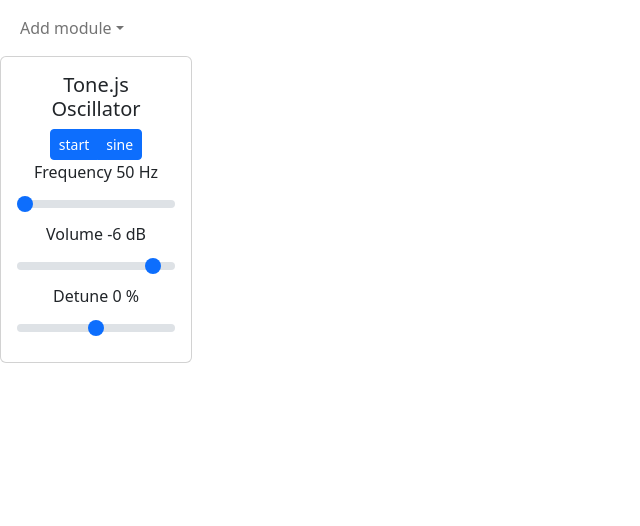
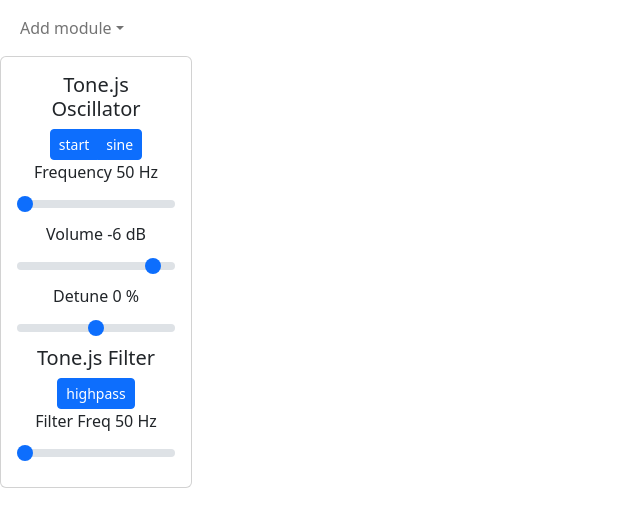
Before and after one commit to oaugele/ReactModSynth, a React (Create React App) app: page / in a window 1280 px wide. Shown: the top 526 px of the page, without its empty margins (0-640 px from the left). Built offline with nearby package versions, Linux system fonts and the light colour scheme.

Commit message:
filter added

```diff
--- a/src/components/ModuleContainer/ModuleContainer.tsx
+++ b/src/components/ModuleContainer/ModuleContainer.tsx
@@ -1,15 +1,24 @@
 import TonejsOscillator from "../TonejsOscillator/TonejsOscillator";
+import TonejsFilter from "../TonejsFilter/TonejsFilter";
+import { useState, useEffect, useRef } from "react";
 
 import Card from "react-bootstrap/Card";
 
 import "./ModuleContainer.css";
 
 function ModuleContainer() {
+    let [osc, setOsc] = useState({});
+
+    const callbackOsc = (childData: any) => {
+        setOsc(childData);
+    };
+
     return (
         <>
             <Card style={{ width: "12rem" }} className="module-container">
                 <Card.Body className="text-center">
                     <TonejsOscillator />
+                    <TonejsFilter /* parentCallback={callbackOsc} */ />
                 </Card.Body>
             </Card>
         </>
--- /dev/null
+++ b/src/components/TonejsFilter/TonejsFilter.tsx
@@ -0,0 +1,84 @@
+import { useState, useEffect, useRef } from "react";
+import { Filter } from "tone";
+
+import Card from "react-bootstrap/Card";
+import ListGroup from "react-bootstrap/ListGroup";
+import Button from "react-bootstrap/Button";
+import ButtonGroup from "react-bootstrap/ButtonGroup";
+
+import "./TonejsFilter.css";
+
+function TonejsFilter() {
+    let [type, setType] = useState("highpass");
+    let [filterFreq, setFilterFreq] = useState(50);
+    let [filterFreqSlider, setFilterFreqSlider] = useState(50);
+
+    const filter: any = useRef(null);
+
+    useEffect(() => {
+        filter.current = new Filter(filterFreq).toDestination();
+        /* osc.current.connect(filter.current); */
+    }, []);
+
+    console.log(filter.current);
+
+    function changeFilterFreq(e: any) {
+        setFilterFreq(e.target.value);
+        filter.current.frequency.value = Math.pow(filterFreq / 20, 1.55);
+        setFilterFreqSlider(
+            (filter.current.frequency.value = Math.pow(filterFreq / 20, 1.55))
+        );
+    }
+
+    function changeType() {
+        const expr = type;
+        switch (expr) {
+            case "highpass":
+                setType((filter.current.type = "lowpass"));
+                break;
+            case "lowpass":
+                setType((filter.current.type = "bandpass"));
+                break;
+            case "bandpass":
+                setType((filter.current.type = "highpass"));
+                break;
+
+            default:
+                setType((filter.current.type = "lowpass"));
+        }
+    }
+
+    return (
+        <>
+            <Card.Title>Tone.js Filter</Card.Title>
+            <ButtonGroup size="sm">
+                <Button
+                    className="osc-btn"
+                    variant="primary"
+                    onClick={() => {
+                        changeType();
+                    }}
+                >
+                    {type}
+                </Button>
+            </ButtonGroup>
+            <ListGroup.Item>
+                <label className="form-label" htmlFor="frequency">
+                    Filter Freq {filterFreqSlider.toFixed()} Hz
+                </label>
+                <input
+                    value={filterFreq}
+                    name="frequency"
+                    type="range"
+                    className="form-range"
+                    id="freqSlider"
+                    min="70"
+                    max="6000"
+                    onChange={changeFilterFreq}
+                />
+            </ListGroup.Item>
+        </>
+    );
+}
+
+export default TonejsFilter;
--- a/src/components/TonejsOscillator/TonejsOscillator.tsx
+++ b/src/components/TonejsOscillator/TonejsOscillator.tsx
@@ -1,5 +1,8 @@
 import { useState, useEffect, useRef } from "react";
 import { Oscillator } from "tone";
+import { Destination } from "tone";
+
+/* import { Filter } from "tone"; */
 
 import Card from "react-bootstrap/Card";
 import ListGroup from "react-bootstrap/ListGroup";
@@ -15,13 +18,22 @@ function TonejsOscillator() {
     let [freqSlider, setFreqSlider] = useState(freq);
     let [detune, setDetune] = useState(0);
     let [vol, setVol] = useState(-6);
+    /*     let [filterFreq, setFilterFreq] = useState(50);
+    let [filterFreqSlider, setFilterFreqSlider] = useState(freq); */
 
     const osc: any = useRef(null);
+    /* const filter: any = useRef(null); */
 
     useEffect(() => {
-        osc.current = new Oscillator(freq).toDestination();
+        osc.current = new Oscillator(freq);
         osc.current.type = type;
+        osc.current.connect(Destination);
     }, []);
+
+    /*   useEffect(() => {
+        filter.current = new Filter(filterFreq).toDestination();
+        osc.current.connect(filter.current);
+    }, []); */
 
     function oscToggle() {
         if (oscBtn === "start") {
@@ -35,15 +47,24 @@ function TonejsOscillator() {
             setOscBtn("mute");
         }
     }
-    console.log(osc.current);
+
+    //console.log(osc.current);
+
     function changeFreq(e: any) {
         setFreq(e.target.value);
         osc.current.frequency.value = Math.pow(freq / 20, 1.55);
         setFreqSlider(
             (osc.current.frequency.value = Math.pow(freq / 20, 1.55))
         );
-        console.log(osc.current.frequency.value);
     }
+
+    /*     function changeFilterFreq(e: any) {
+        setFilterFreq(e.target.value);
+        filter.current.frequency.value = Math.pow(filterFreq / 20, 1.55);
+        setFilterFreqSlider(
+            (filter.current.frequency.value = Math.pow(filterFreq / 20, 1.55))
+        );
+    } */
 
     function changeVol(e: any) {
         setVol((osc.current.volume.value = e.target.value));
@@ -145,6 +166,21 @@ function TonejsOscillator() {
                     />
                 </div>
             </ListGroup.Item>
+            {/*             <ListGroup.Item>
+                <label className="form-label" htmlFor="frequency">
+                    Filter Freq {filterFreqSlider.toFixed()} Hz
+                </label>
+                <input
+                    value={filterFreq}
+                    name="frequency"
+                    type="range"
+                    className="form-range"
+                    id="freqSlider"
+                    min="70"
+                    max="6000"
+                    onChange={changeFilterFreq}
+                />
+            </ListGroup.Item> */}
         </>
     );
 }
```
Also changed, not shown: src/components/TonejsFilter/TonejsFilter.css (added).
